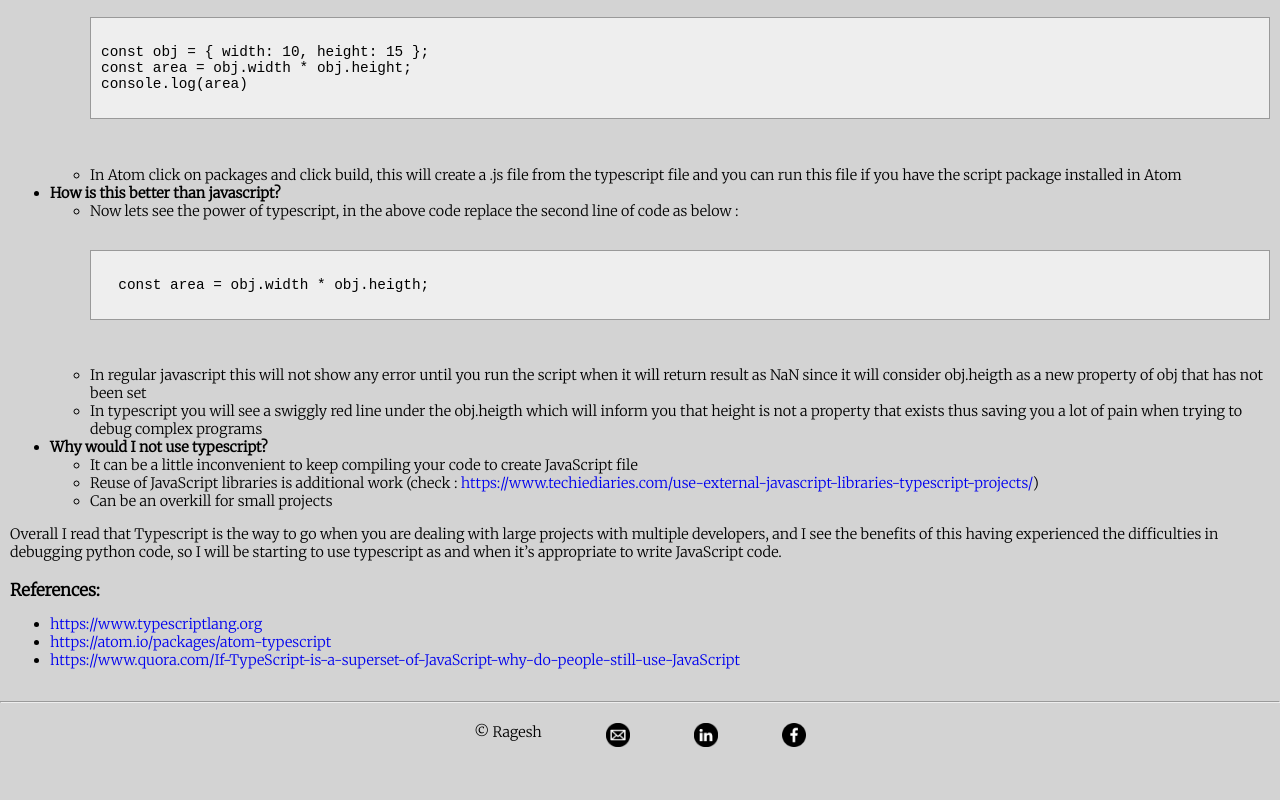
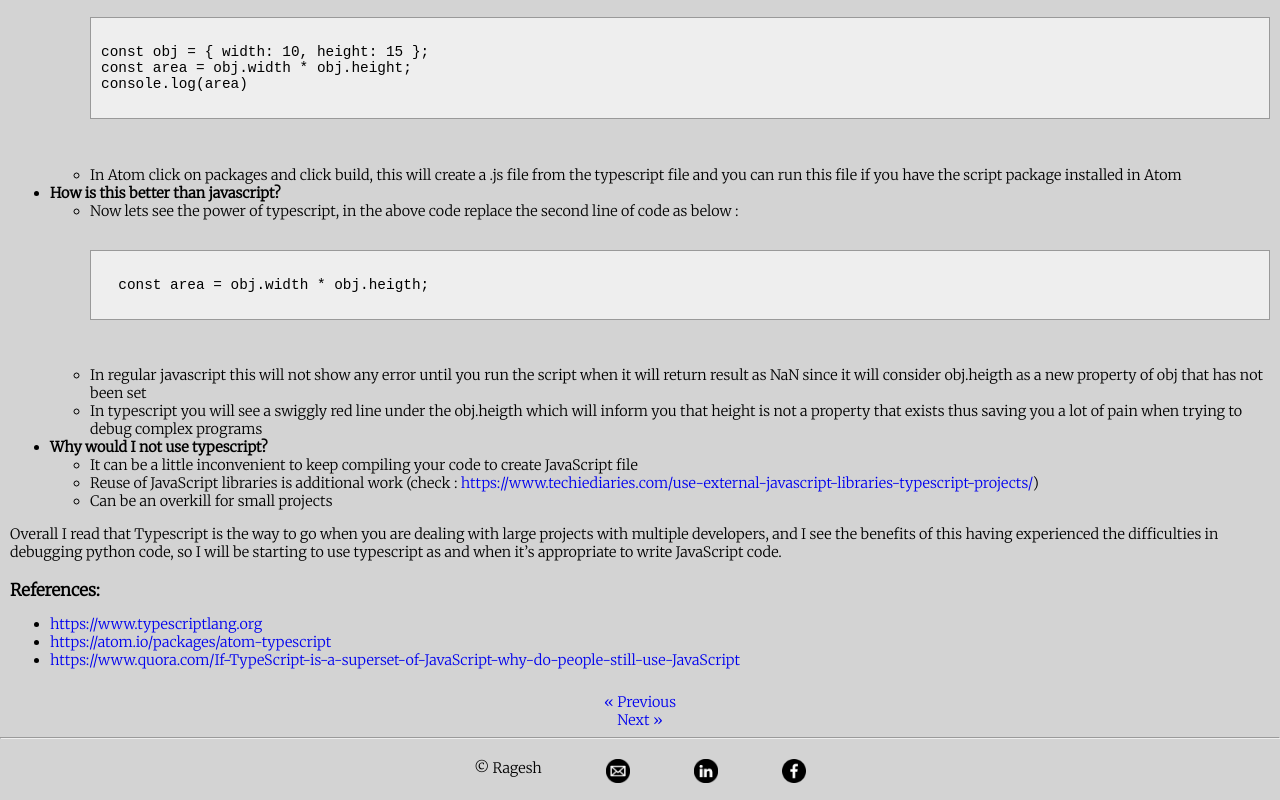
Before and after one commit to ragesh-bu/ragesh-bu.github.io, a plain HTML site: page blogs/intro_typescript.html in a window 1280 px wide. Shown: the part 497-1297 px from the top of the page. Before the commit the page ends 1261 px from the top, so only its background shows below. Drawn offline with Linux system fonts and the light colour scheme.

Commit message:
adding next and prev links

```diff
--- a/blogs/intro_typescript.html
+++ b/blogs/intro_typescript.html
@@ -117,6 +117,8 @@ console.log(area)
         <li><a href="https://www.quora.com/If-TypeScript-is-a-superset-of-JavaScript-why-do-people-still-use-JavaScript" target="_blank">https://www.quora.com/If-TypeScript-is-a-superset-of-JavaScript-why-do-people-still-use-JavaScript</a></li>
       </ul>
     </div>
+    <a href="growth_of_big_data.html" class="previous">&laquo; Previous</a>
+    <a href="js_generator.html" class="next">Next &raquo;</a>
   </main>
   <hr>
   <footer>
--- a/main.css
+++ b/main.css
@@ -16,6 +16,10 @@
   mark {
     color: black;
     background-color: lightgrey
+  }
+
+  .previous, .next {
+    text-align: center;
   }
 
 
```
Also changed, not shown: blogs/growth_of_big_data.html (+2 -0 lines), blogs/js_generator.html (+2 -0 lines), blogs/mvc.html (+1 -0 lines).
